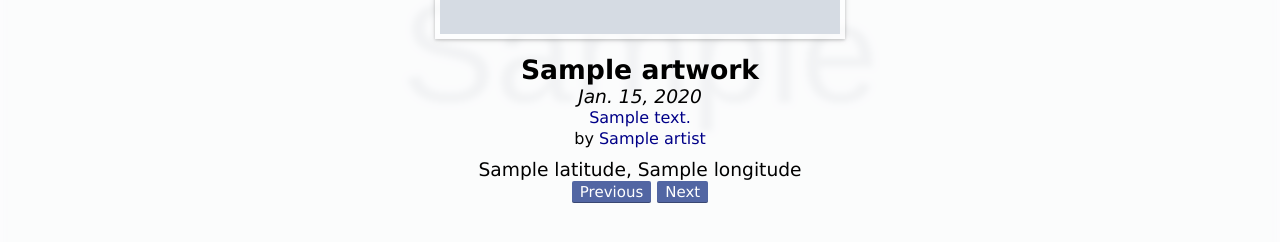
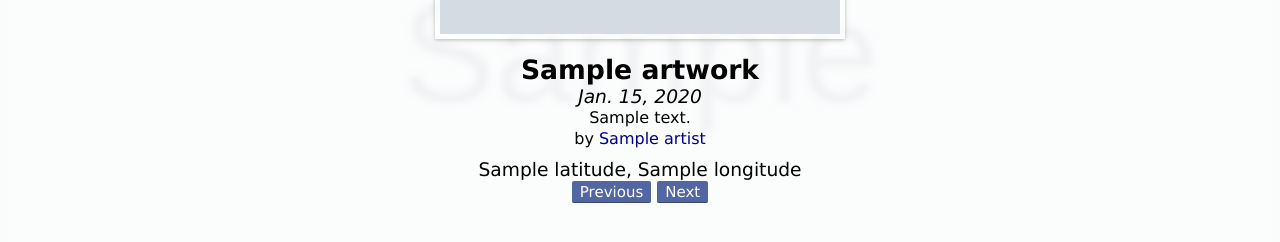
Before and after one commit to gregarkhipov/kiuss, a Django app: template templates/artworks/artwork_detail.html in a window 1280 px wide. Shown: the part 346-588 px from the top of the page. Run offline with Django 3.2, Linux system fonts and the light colour scheme; the template is opened without the code that fills it: most values are stand-ins (such as "Sample title", 1, 10 or a date in 2020); grey boxes marked "Sample" are stand-in pictures; parts of the project's set-up code (start-up, migrations or seed data) failed here and were passed over; some libraries are stand-ins or nearby versions; some web fonts are replaced.

Commit message:
fix styles

```diff
--- a/static/css/main.css
+++ b/static/css/main.css
@@ -461,12 +461,12 @@ header nav a.back::before {
   line-height: 120%;
 }
 
-.artcontent article p,
+.artcontent article p a,
 .authors a {
   color: #008;
 }
 
-.artcontent article p:hover,
+.artcontent article p a:hover,
 .authors a:hover {
   color: #800;
 }
```
